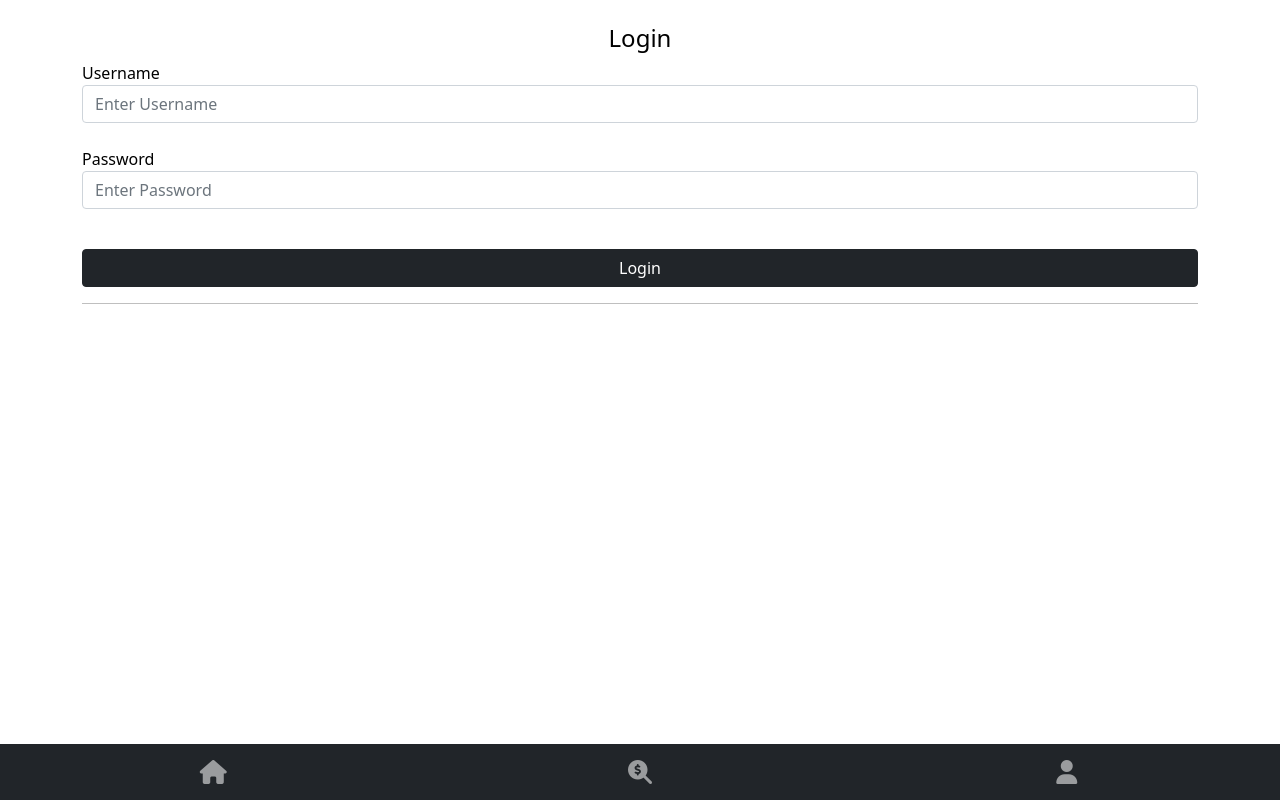
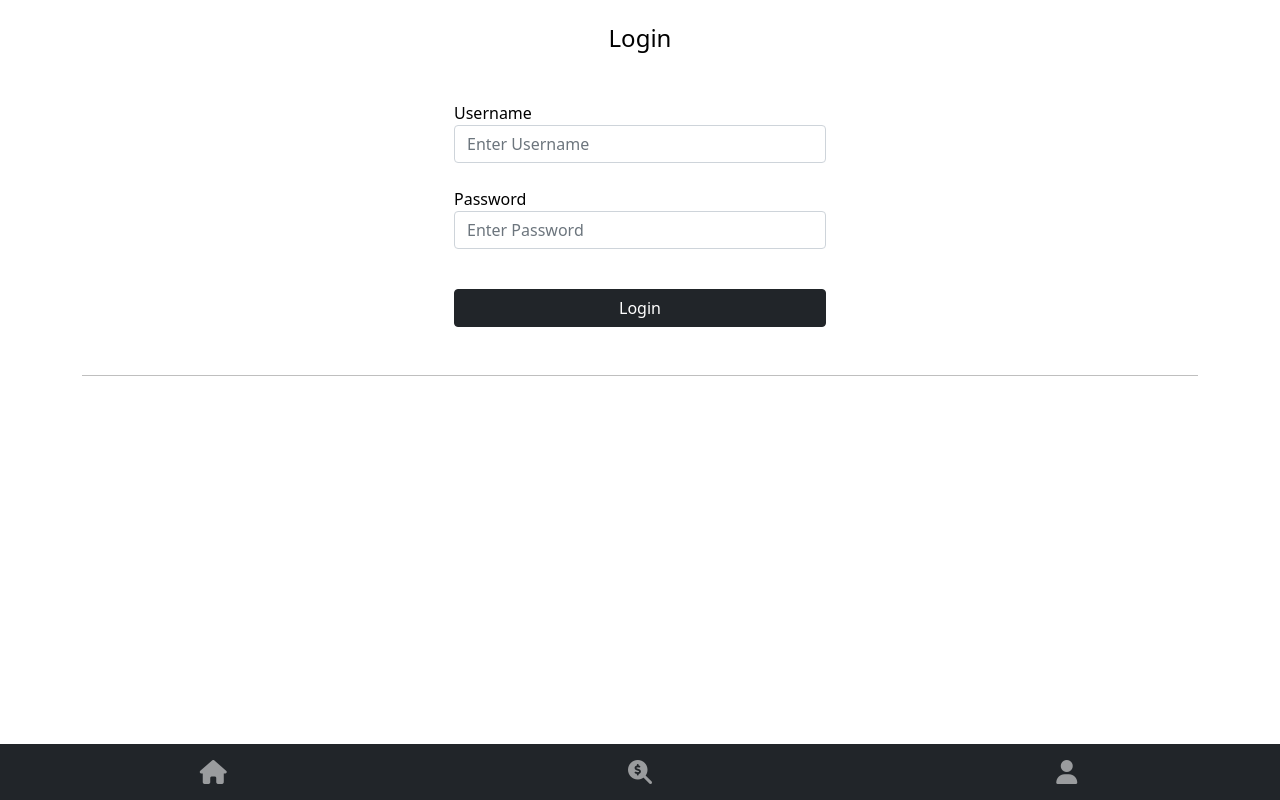
Before and after one commit to Alejandro-Jaime-Pozas/stock_trading_app_react, a React (Create React App) app: page /login in a window 1280 px wide. Built offline with nearby package versions, Linux system fonts and the light colour scheme; no server answers.

Commit message:
login format and adding alphavantage timeseries data

```diff
--- a/src/components/Login.jsx
+++ b/src/components/Login.jsx
@@ -68,7 +68,7 @@ export default function Login(props) {
         <>
         <h4 className="text-center">Login</h4>
         <form onSubmit={handleSubmit}>
-            <div className="form-group">
+            <div className="form-group col-8 col-md-6 col-lg-4 mx-auto my-5">
 
                 <label htmlFor="username">Username</label>
                 <input type="text" className='form-control' placeholder='Enter Username' name='username' required/>
--- a/src/components/Stock.jsx
+++ b/src/components/Stock.jsx
@@ -4,7 +4,7 @@ import React from 'react'
 import { useState } from 'react'
 import { useEffect } from 'react'
 import { Link } from 'react-router-dom'
-import { apiKey, urlMain } from '../Keys'
+import { apiKey, apiKeyAlpha, urlMain } from '../Keys'
 import Trade from './Trade'
 import { Line } from 'react-chartjs-2';
 // need this code below to import all of the chartjs funcionality and to view charts on web app
@@ -104,7 +104,15 @@ export default function Stock(props) {
             })
     }, [props.ticker]);
 
-    // takes a stock's timestamps array and converts to dates array
+    // fetch stock price history by month
+    useEffect(() => {
+        fetch(`https://www.alphavantage.co/query?function=TIME_SERIES_MONTHLY&symbol=${props.ticker}&apikey=${apiKeyAlpha}`)
+        .then(res => res.json())
+        .then(data => console.log(data))
+    }, [props.ticker])
+
+
+    // FINNHUB: takes a stock's timestamps array and converts to dates array
     const stockDates = unix_timestamps => {
         const dates = unix_timestamps.map(unix => {
             const d = new Date(unix * 1000)
@@ -112,6 +120,8 @@ export default function Stock(props) {
         })
         return dates
     };
+
+    // ALLPHAVANTAGE: takes a stock's date string and converts to mm-dd format
 
     // console.log('here is the ticker: ', typeof props.ticker, props.ticker);
     // console.log(financials, quote, companyInfo, userStock)
```
